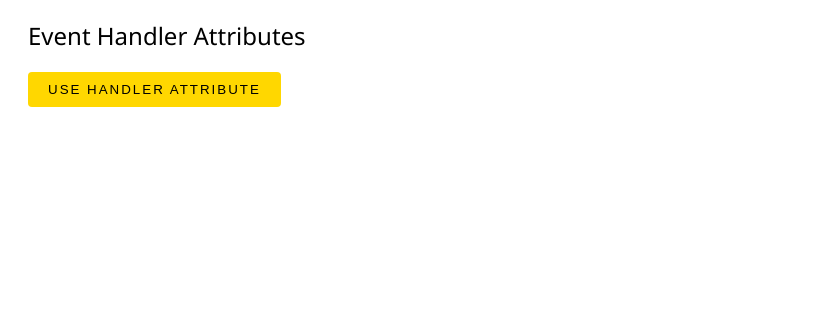
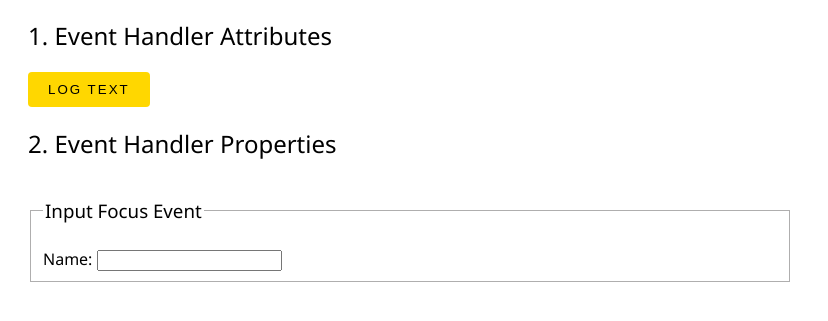
Before and after one commit to assumpta-n/javascript-events, a plain HTML site: page index.html in a window 1280 px wide. Shown: the part 95-416 px from the top of the page, without its empty margins (0-828 px from the left). Drawn offline with Linux system fonts and the light colour scheme.

Commit message:
Listens to form input's blur event using the onblur event Handler Javascript property

```diff
--- a/index.html
+++ b/index.html
@@ -9,14 +9,27 @@
 <body>
     <h1>JavaScript Events Tutorial</h1>
     <section>
-        <h2>Event Handler Attributes</h2>
+        <h2>1. Event Handler Attributes</h2>
+        <button
+        class="log-text-btn"
+        onclick = "logTextToConsole()"
+        >
+            Log Text
+        </button>
     </section>
-    <button
-    class="handler-attribute-btn"
-    onclick = "useHandlerAttribute()"
-    >
-        Use Handler attribute
-    </button>
+    <section>
+        <h2>2. Event Handler Properties</h2>
+        <Form>
+            <Fieldset>
+                <legend><h3>Input Focus Event</h3></legend>
+                <label for="userName">Name: </label>
+                <input id="userName" type="text"/>
+
+            </Fieldset>
+        </Form>
+
+    </section>
+
     <script src="script.js"></script>
 </body>
 </html>
--- a/script.js
+++ b/script.js
@@ -1,3 +1,10 @@
-function useHandlerAttribute() {
-    console.log("We are using an onclick, event handler, HTML attribute to listen to a click event on this button ")
+function logTextToConsole() {
+    console.log("We are using an onclick, HTML event handler attribute to listen to a click event on this button ")
 }
+
+function showAlertOnBlur() {
+    alert("The input is out of focus. This means we've triggered a blur event")
+}
+
+const usernameInput = document.getElementById('userName')
+usernameInput.onblur = showAlertOnBlur;
--- a/styles.css
+++ b/styles.css
@@ -2,9 +2,10 @@ body {
     font-family: 'Segoe UI', Tahoma, Geneva, Verdana, sans-serif;
     padding: 20px;
 }
-h2 {
+h2{
     font-weight: 400;
 }
+
 button {
     text-transform: uppercase;
     letter-spacing: 2px;
@@ -21,6 +22,15 @@ button:active {
     top: 3px;
 
 }
-.handler-attribute-btn {
+.log-text-btn {
     background-color:gold;
 }
+form fieldset {
+    border: 1px solid #afaeae;
+    width: 60%;
+    min-width: 350px;
+}
+
+form h3 {
+    font-weight: 500;
+}
```
